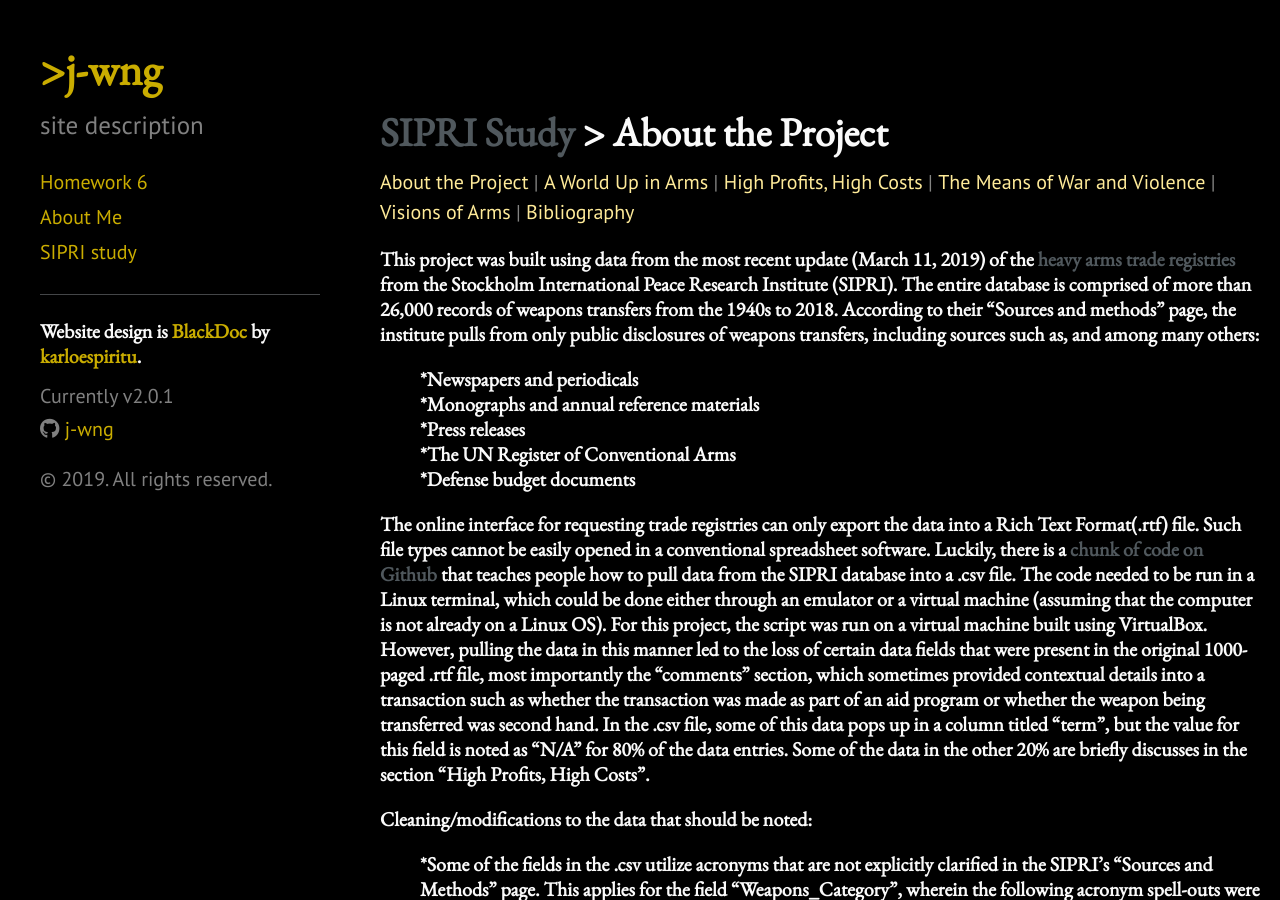
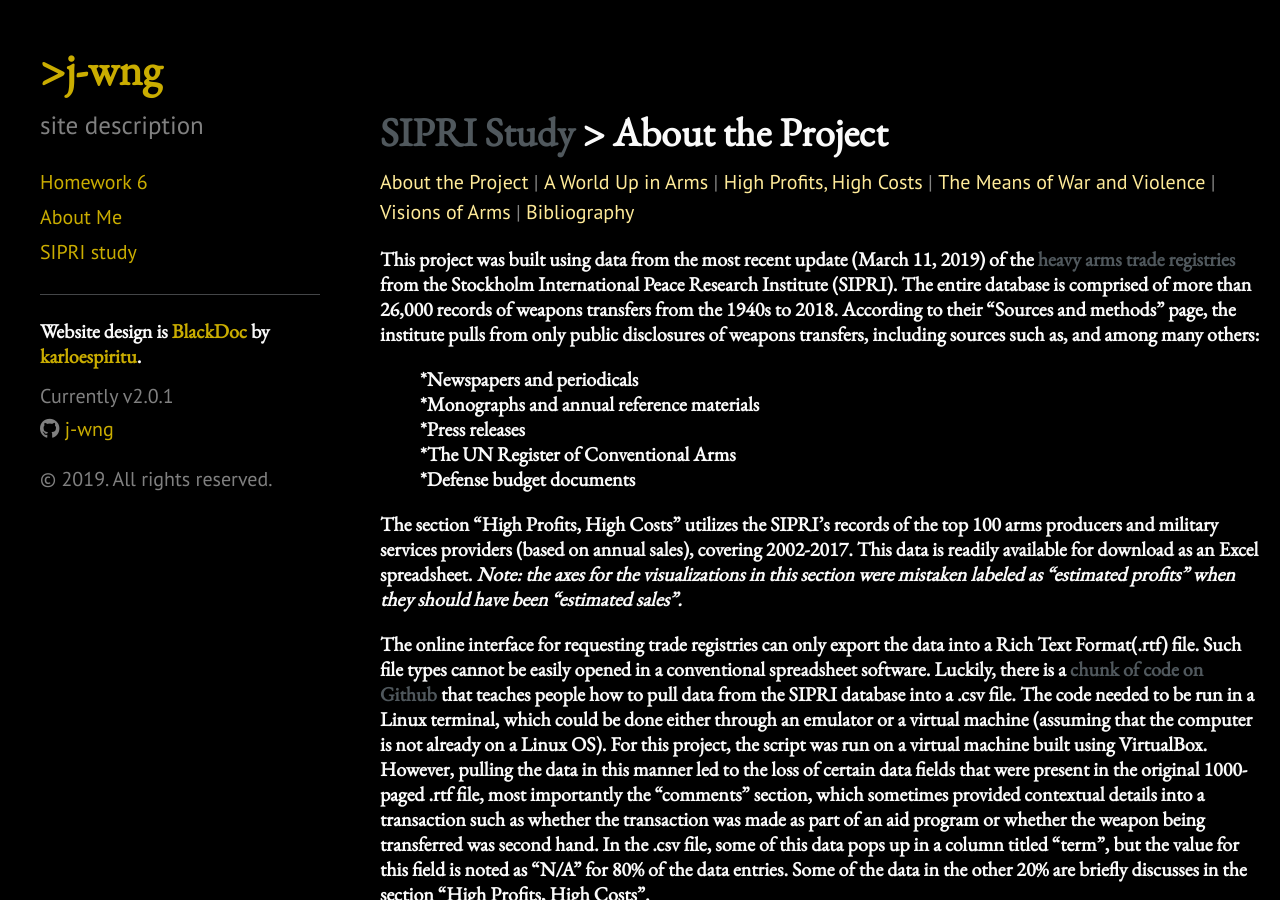
Before and after one commit to j-wng/j-wng.github.io, a Jekyll site: the page built from aboutproject.html, in a window 1280 px wide and 900 px high. Built offline with Jekyll 4.4.1, drawn with Linux system fonts in a browser that asks for light colours; nearby versions of some CDN libraries.

Commit message:
Update aboutproject.html

```diff
--- a/aboutproject.html
+++ b/aboutproject.html
@@ -49,6 +49,12 @@
 
 <p>
   <h5>
+    The section “High Profits, High Costs” utilizes the SIPRI’s records of the top 100 arms producers and military services providers (based on annual sales), covering 2002-2017. This data is readily available for download as an Excel spreadsheet. <i>Note: the axes for the visualizations in this section were mistaken labeled as “estimated profits” when they should have been “estimated sales”.</i>
+  </h5>
+</p>
+
+<p>
+  <h5>
     The online interface for requesting trade registries can only export the data into a Rich Text Format(.rtf) file. Such file types cannot be easily opened in a conventional spreadsheet software. Luckily, there is a <a href="https://gist.github.com/jsvine/9cb3300588ed402160fe">chunk of code on Github</a> that teaches people how to pull data from the SIPRI database into a .csv file. The code needed to be run in a Linux terminal, which could be done either through an emulator or a virtual machine (assuming that the computer is not already on a Linux OS). For this project, the script was run on a virtual machine built using VirtualBox. However, pulling the data in this manner led to the loss of certain data fields that were present in the original 1000-paged .rtf file, most importantly the “comments” section, which sometimes provided contextual details into a transaction such as whether the transaction was made as part of an aid program or whether the weapon being transferred was second hand. In the .csv file, some of this data pops up in a column titled “term”, but the value for this field is noted as “N/A” for 80% of the data entries. Some of the data in the other 20% are briefly discusses in the section “High Profits, High Costs”.
   </h5>
 </p>
```
